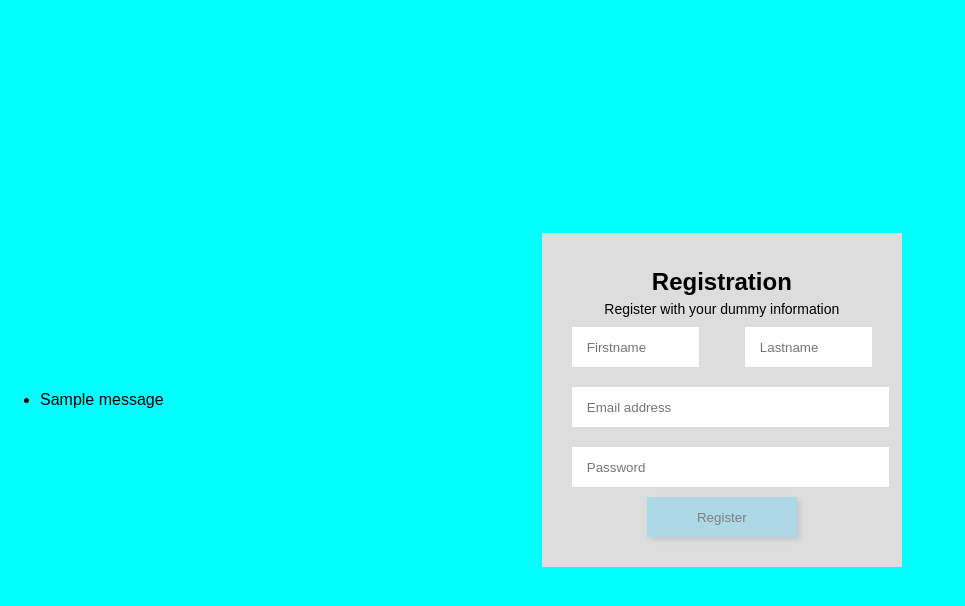
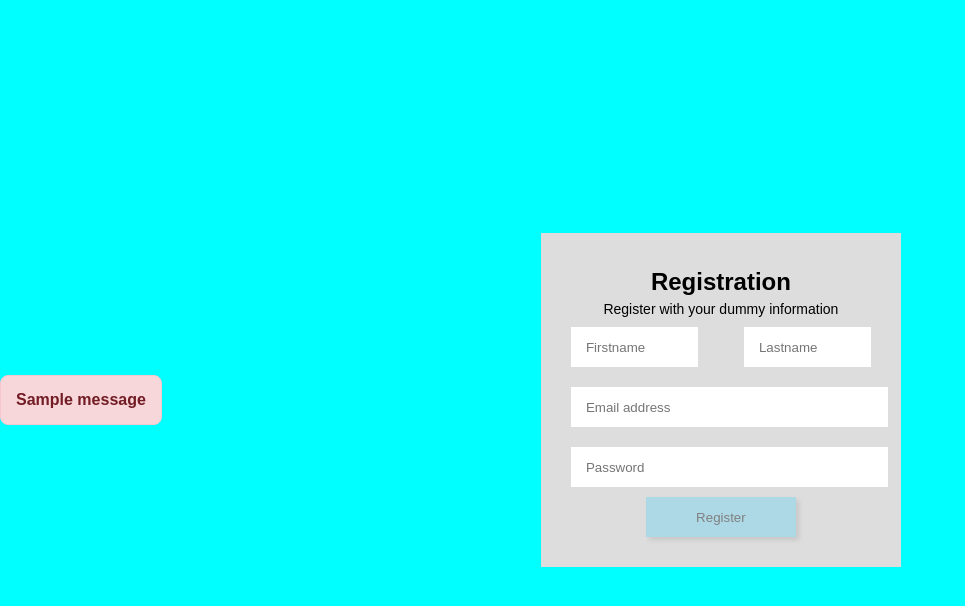
Before and after one commit to MosquitoCoil/myproject, a Flask app: page /registration in a window 1280 px wide. Shown: the top 606 px of the page, without its empty margins (0-965 px from the left). Run offline with Flask 3, Linux system fonts and the light colour scheme; one stand-in notice (Sample message) is shown.

Commit message:
success need to fix the flash message display

```diff
--- a/app.py
+++ b/app.py
@@ -32,9 +32,9 @@
 @app.route("/registration", methods=["GET", "POST"])
 def register():
     if request.method == "POST":
-        firstname = request.form["firstname"]
-        lastname = request.form["lastname"]
-        username = request.form["username"]
+        firstname: str = request.form["firstname"]
+        lastname: str = request.form["lastname"]
+        username: str = request.form["username"]
         secret = request.form["secret"]
         # debugger check input data
         # return Response(f"{username}")
--- a/static/regStyle.css
+++ b/static/regStyle.css
@@ -62,3 +62,23 @@
   background: lightgreen;
   color: black;
 }
+.flash-message {
+  max-width: 400px;
+  margin: 10px auto;
+  padding: 15px;
+  border-radius: 8px;
+  font-weight: bold;
+  text-align: center;
+}
+
+.flash-message.success {
+  background-color: #d4edda;
+  color: #155724;
+  border: 1px solid #c3e6cb;
+}
+
+.flash-message.error {
+  background-color: #f8d7da;
+  color: #721c24;
+  border: 1px solid #f5c6cb;
+}
--- a/templates/pages/registration.html
+++ b/templates/pages/registration.html
@@ -7,13 +7,17 @@
     <title>Registration</title>
   </head>
   <body>
-    {% with messages = get_flashed_messages() %} {% if messages %}
-    <ul>
-      {% for message in messages %}
-      <li>{{ message }}</li>
-      {% endfor %}
-    </ul>
-    {% endif %} {% endwith %}
+    <div class="flash-container">
+      {% with messages = get_flashed_messages() %} {% if messages %} {% for
+      message in messages %}
+      <div
+        class="flash-message {% if 'successfully' in message %}success{% else %}error{% endif %}"
+      >
+        {{ message }}
+      </div>
+      {% endfor %} {% endif %} {% endwith %}
+    </div>
+
     <form action="/registration" class="registration-form" method="POST">
       <h2>Registration</h2>
       <p>Register with your dummy information</p>
```
